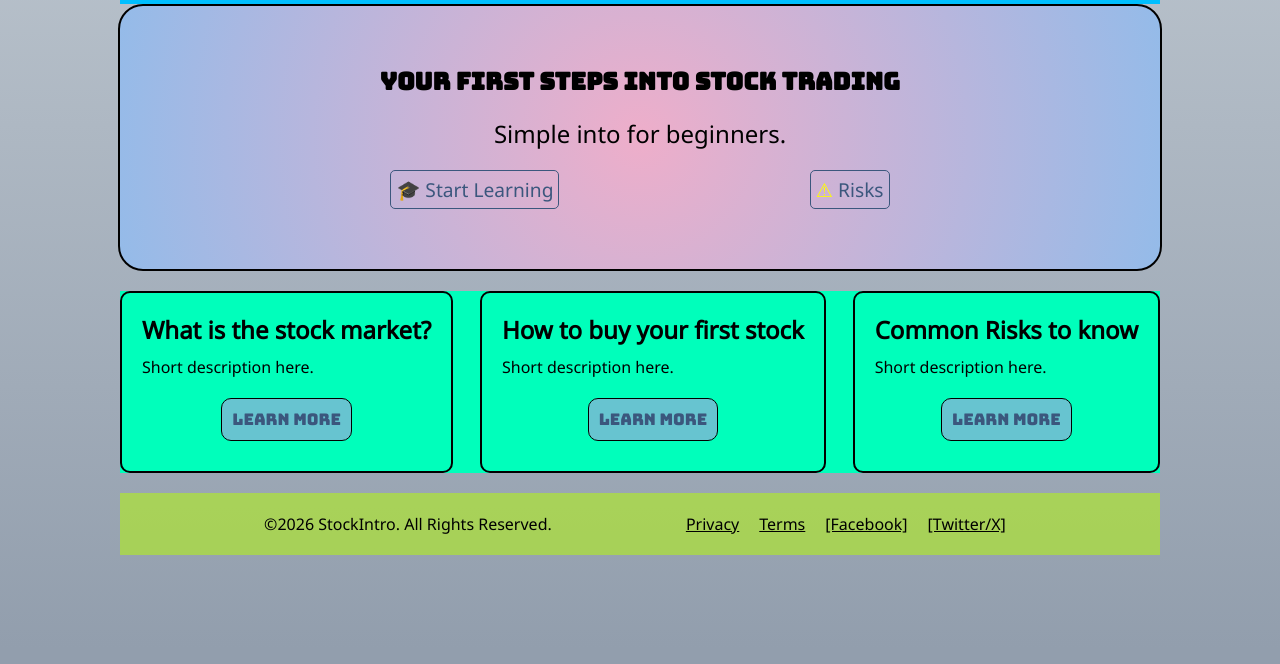
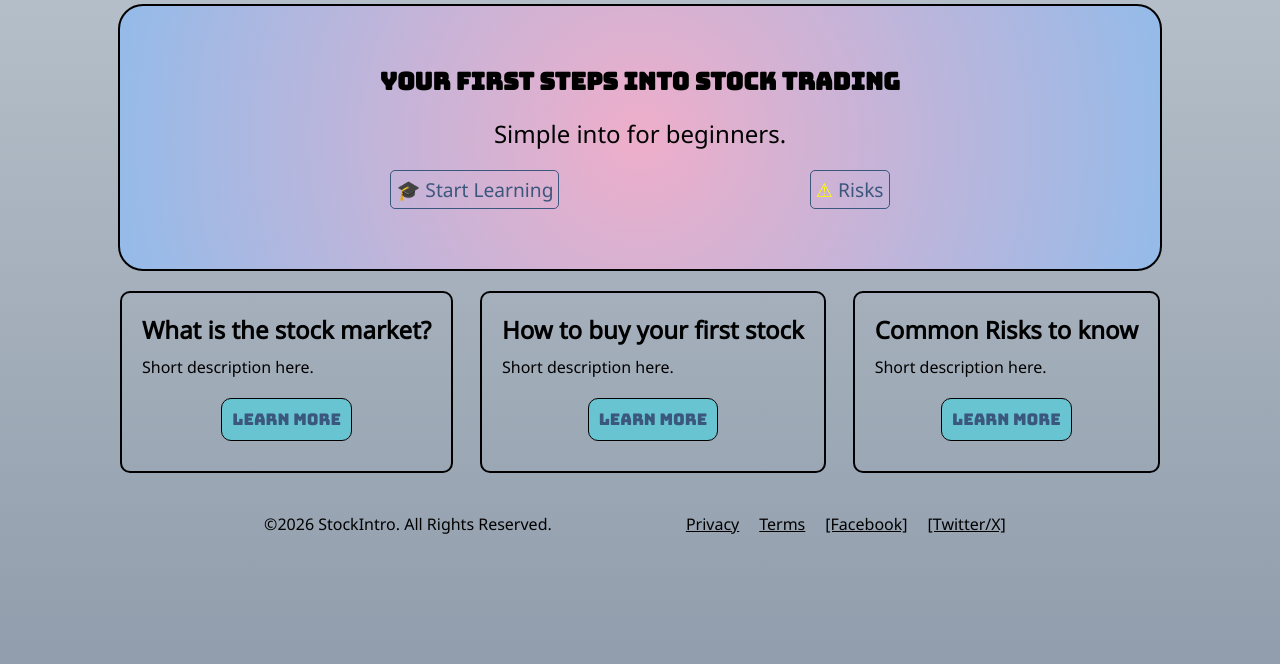
Before and after one commit to JKJameson/web-design-course, a plain HTML site: page index.html in a window 1280 px wide. Shown: the part 136-800 px from the top of the page. Drawn offline with Linux system fonts and the light colour scheme.

Commit message:
remove development colours

```diff
--- a/css/style.css
+++ b/css/style.css
@@ -61,7 +61,6 @@ header {
     display: flex;
     justify-content: space-between;
     align-items: center;
-    background: rgb(0, 191, 255); /* DEBUG */
 }
 
 #logo {
@@ -97,10 +96,6 @@ nav a:hover {
   header > nav {
     flex-direction: column;
   }
-}
-
-main > section {
-    background: rgb(0, 255, 187); /* DEBUG */
 }
 
 #hero {
@@ -184,7 +179,6 @@ h1 {
 }
 
 footer {
-    background: rgba(183, 255, 0, 0.5); /* DEBUG */
     display:flex;
     justify-content: space-evenly;
 }
```
Also changed, not shown: images/progress/005-homepage.png (added).
